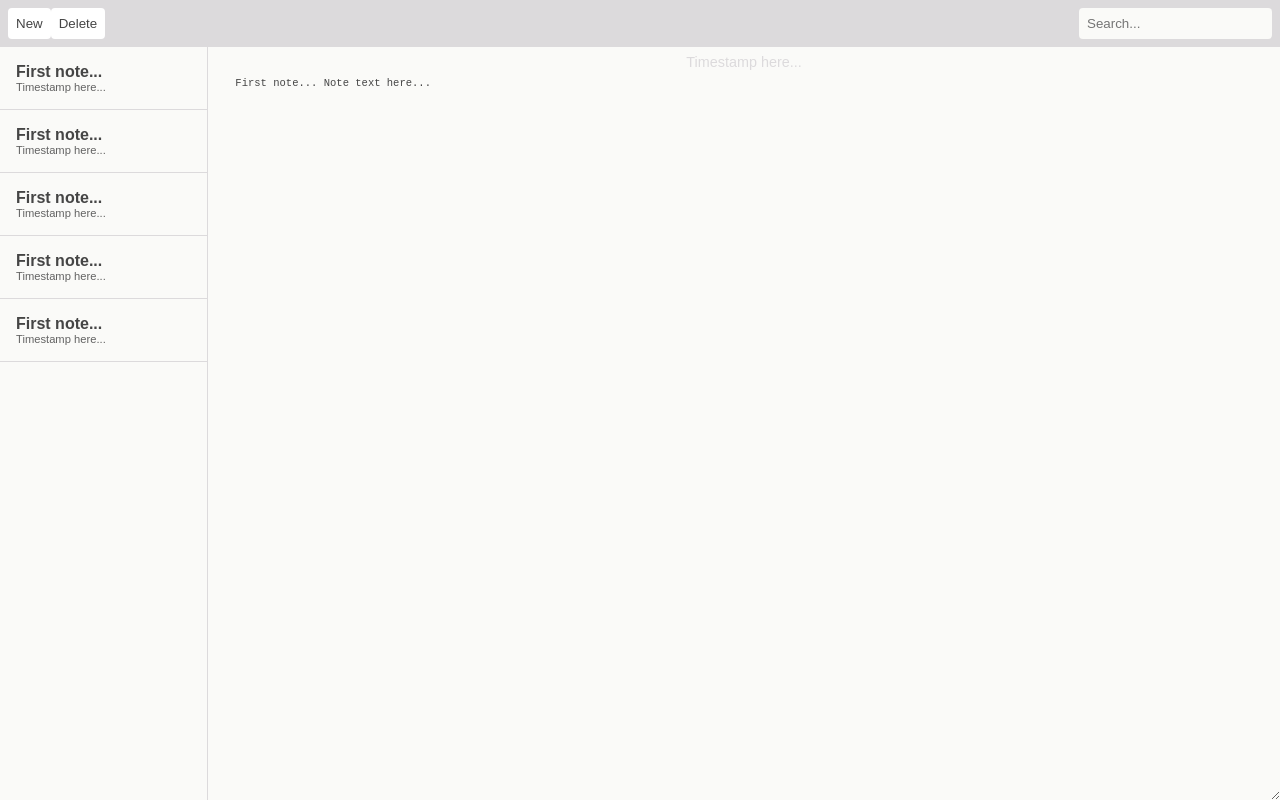
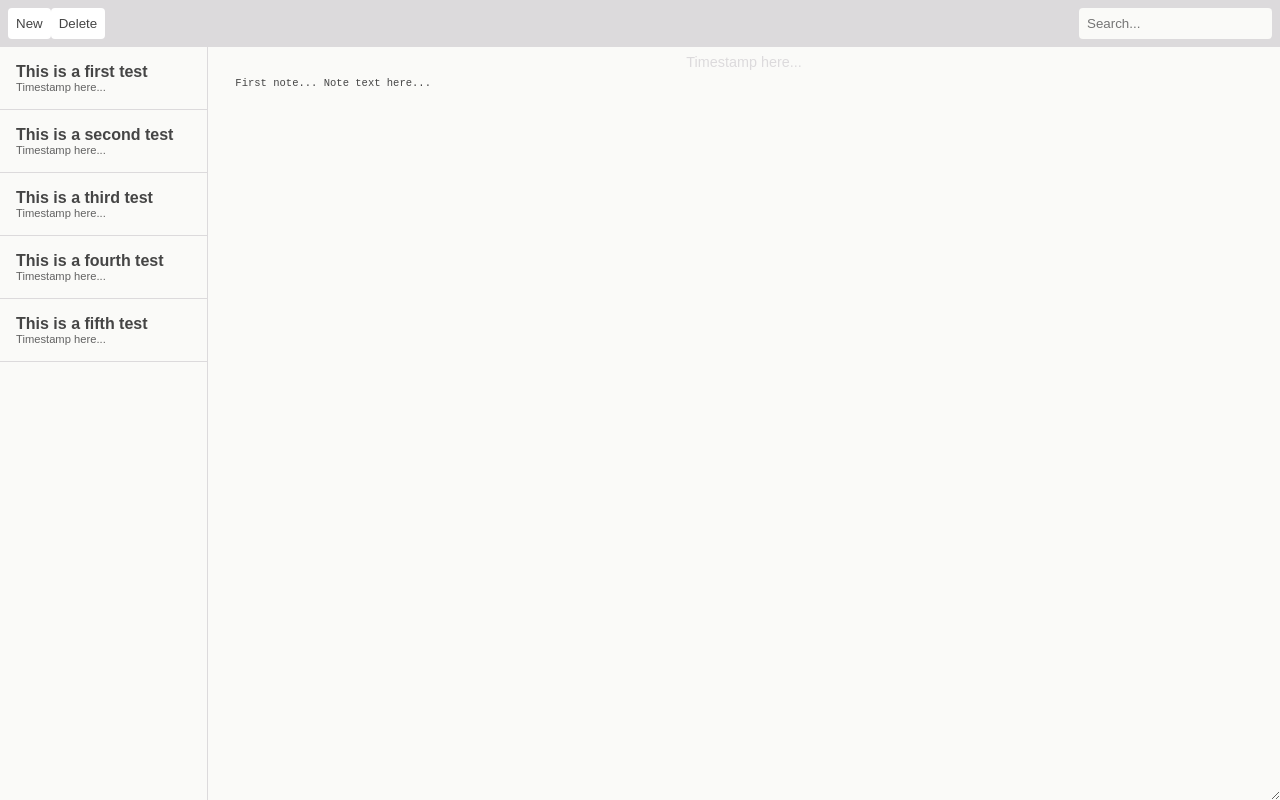
Before and after one commit to git-sum-60/vue-notes-app, a Vue app: page / in a window 1280 px wide. Built offline with nearby package versions, Linux system fonts and the light colour scheme.

Commit message:
add props from note selectors to note selector

```diff
--- a/src/components/NoteContainer.vue
+++ b/src/components/NoteContainer.vue
@@ -9,8 +9,8 @@
 
 
 <script>
-import NoteSelectors from "./NoteSelectors"
-import NoteEditor from "./NoteEditor"
+import NoteSelectors from "@/components/NoteSelectors"
+import NoteEditor from "@/components/NoteEditor"
 
 export default {
   name: 'note-container',
--- a/src/components/NoteSelector.vue
+++ b/src/components/NoteSelector.vue
@@ -1,6 +1,6 @@
 <template>
   <div class="note-selector">
-    <p class="note-selector-title">First note...</p>
+    <p class="note-selector-title">{{ note.body }}</p>
     <p class="note-selector-timestamp">Timestamp here...</p>
   </div>
 </template>
@@ -8,6 +8,9 @@
 
 <script>
 export default {
-  name: 'note-selector'
+  name: 'note-selector',
+  props: [
+    "note"
+  ]
 }
 </script>
--- a/src/components/NoteSelectors.vue
+++ b/src/components/NoteSelectors.vue
@@ -1,11 +1,7 @@
 <template>
   <div class="note-selectors">
     <!-- note seelcor was here -->
-    <note-selector />
-    <note-selector />
-    <note-selector />
-    <note-selector />
-    <note-selector />
+    <note-selector v-for="note in notes" v-bind:key="note.id" v-bind:note="note" />
   </div>
 </template>
 
@@ -16,6 +12,17 @@ export default {
   name: 'note-selectors',
   components: {
     NoteSelector
+  },
+  data: function() {
+    return {
+      notes: [
+        { id: 1, body: "This is a first test", timestamp: Date.now() },
+        { id: 2, body: "This is a second test", timestamp: Date.now() },
+        { id: 3, body: "This is a third test", timestamp: Date.now() },
+        { id: 4, body: "This is a fourth test", timestamp: Date.now() },
+        { id: 5, body: "This is a fifth test", timestamp: Date.now() }
+      ]
+    }
   }
 }
 </script>
```
